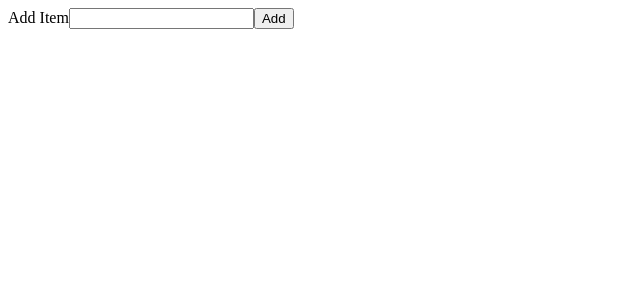
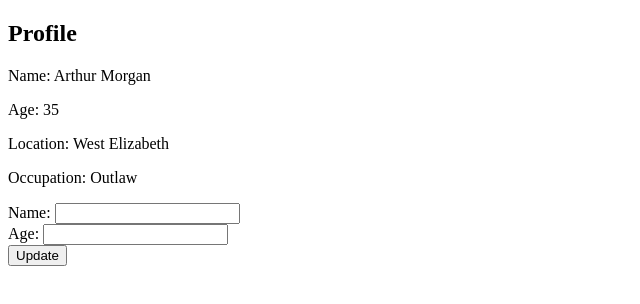
Before and after one commit to theSolution12/React-Journey, a React (Vite) app: page / in a window 1280 px wide. Shown: the top 304 px of the page, without its empty margins (0-640 px from the left). Built offline with nearby package versions, Linux system fonts and the light colour scheme.

Commit message:
Add Profile component to App
Introduced a new Profile component that manages user information with state. Replaced TodoList component with Profile in the App component's render method.

```diff
--- a/src/App.jsx
+++ b/src/App.jsx
@@ -19,11 +19,12 @@ import Move from "./components/eventHandling/Move";
 import Movies from "./components/useState/Movies";
 import Counter from "./components/useState/Counter";
 import TodoList from "./components/useState/TodoList";
+import Profile from "./components/useState/Profile";
 
 const App = () => {
   return (
     <>
-      <TodoList />
+      <Profile />
     </>
   )
 }
--- /dev/null
+++ b/src/components/useState/Profile.jsx
@@ -0,0 +1,40 @@
+import { useState } from "react"
+
+const Profile = () => {
+    const [user, setUser] = useState({
+        name: "Arthur Morgan",
+        age: 35,
+        location: "West Elizabeth",
+        occupation: "Outlaw",
+    })
+
+    const [name, setName] = useState('')
+    const [age, setAge] = useState('')
+
+    const handleUpdate = () => {
+        setUser({...user, name: name ? name : user.name, age: age ? age : user.age})
+        setName('')
+        setAge('')
+    }
+
+    return (
+        <div className="profile-card">
+            <h2>Profile</h2>
+            <p>Name: {user.name}</p>
+            <p>Age: {user.age}</p>
+            <p>Location: {user.location}</p>
+            <p>Occupation: {user.occupation}</p>
+
+            <label htmlFor="name">Name: </label>
+            <input type="text" id="name" value={name} onChange={(e) => setName(e.target.value)}/>
+            <br />
+            <label htmlFor="age">Age: </label>
+            <input type="number" id="age" value={age} onChange={(e) => setAge(e.target.value)}/>
+            <br />
+
+            <button onClick={handleUpdate}>Update</button>
+        </div>
+    )
+}
+
+export default Profile;
```
